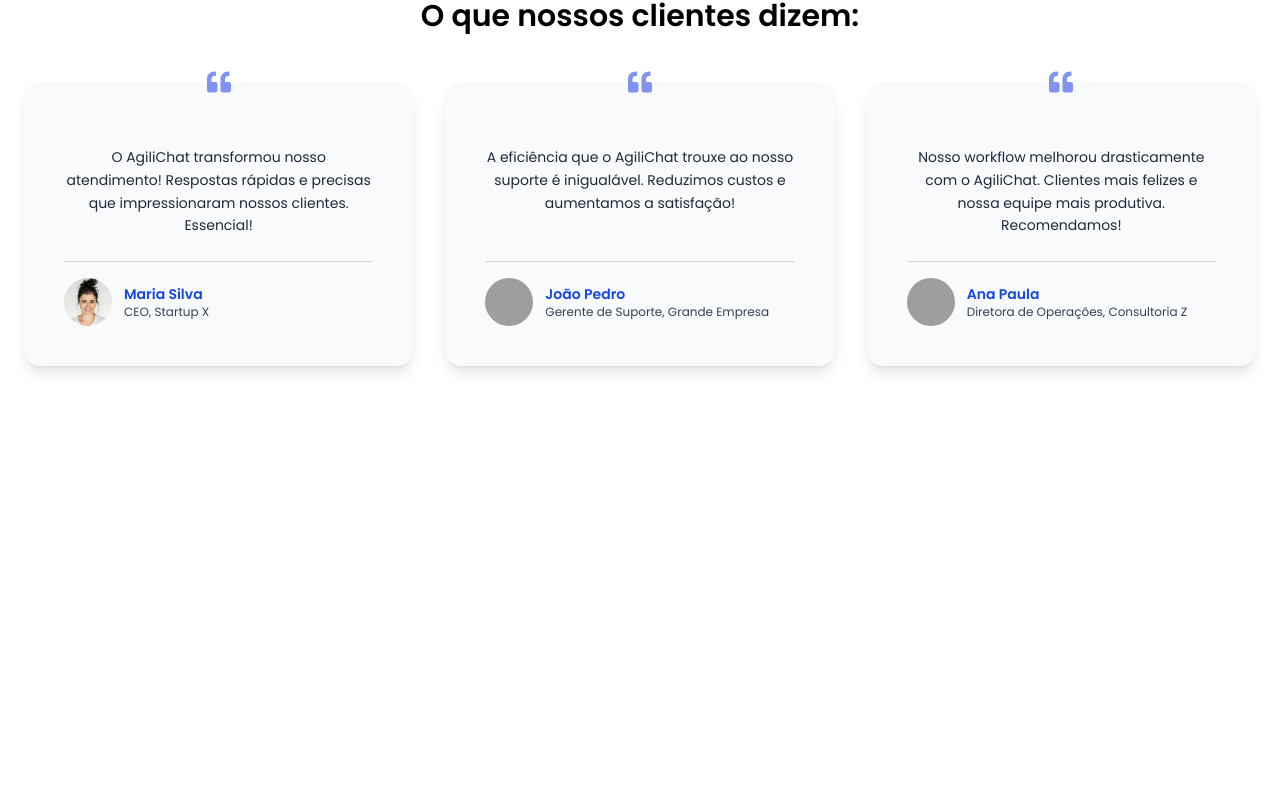
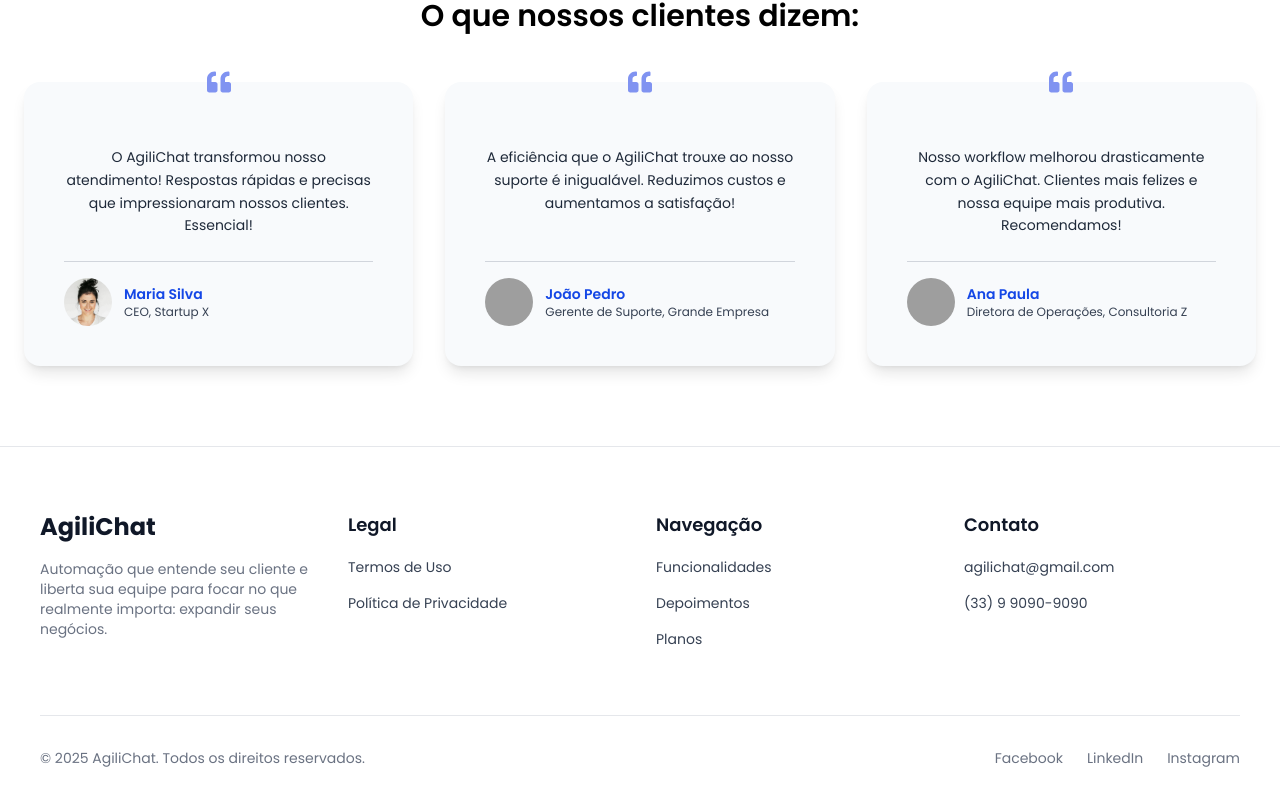
Before and after one commit to HadsonRamalho/teste-iagiliza-frontend, a Next.js app: page / in a window 1280 px wide. Shown: the part 1398-2204 px from the top of the page. Before the commit the page ends 1844 px from the top, so only its background shows below. Built offline with nearby package versions, Linux system fonts and the light colour scheme; grey boxes are pictures that could not be loaded.

Commit message:
feat(footer): create and add styles

```diff
--- a/src/Components/FeaturesSection/FeaturesSection.tsx
+++ b/src/Components/FeaturesSection/FeaturesSection.tsx
@@ -2,7 +2,7 @@
 
 export function Features () {
     return (
-        <section className="bg-[#F8FAFC] py-16">
+        <section id="features" className="bg-[#F8FAFC] py-16">
 
             <div className="container mx-auto px-6 text-center">
                 <h2 className="text-3xl md:text-4xl font-bold text-gray-900 mb-14">Tudo que você precisa, e mais!</h2>
--- a/src/Components/Footer/Footer.tsx
+++ b/src/Components/Footer/Footer.tsx
@@ -0,0 +1,125 @@
+import Link from 'next/link';
+
+export default function Footer() {
+  return (
+    <footer className="bg-white text-gray-700 border-t border-gray-200">
+      <div className="max-w-7xl mx-auto px-6 py-16 sm:px-8 lg:px-10">
+        <div className="grid grid-cols-1 gap-10 md:grid-cols-4 md:gap-8">
+          <div>
+            <h2 className="text-2xl font-bold text-gray-900">AgiliChat</h2>
+            <p className="mt-4 text-sm text-gray-500">
+              Automação que entende seu cliente e liberta sua equipe para focar
+              no que realmente importa: expandir seus negócios.
+            </p>
+          </div>
+
+          <div>
+            <h3 className="text-lg font-semibold text-gray-900">Legal</h3>
+            <ul className="mt-4 space-y-3">
+              <li>
+                <Link
+                  href="/termos-de-uso"
+                  className="text-sm text-gray-700 hover:text-[#B388EB] transition-colors"
+                >
+                  Termos de Uso
+                </Link>
+              </li>
+              <li>
+                <Link
+                  href="/politica-de-privacidade"
+                  className="text-sm text-gray-700 hover:text-[#B388EB] transition-colors"
+                >
+                  Política de Privacidade
+                </Link>
+              </li>
+            </ul>
+          </div>
+
+          <div>
+            <h3 className="text-lg font-semibold text-gray-900">Navegação</h3>
+            <ul className="mt-4 space-y-3">
+              <li>
+                <Link
+                  href="#features"
+                  className="text-sm text-gray-700 hover:text-[#B388EB] transition-colors"
+                >
+                  Funcionalidades
+                </Link>
+              </li>
+              <li>
+                <Link
+                  href="#testimonials"
+                  className="text-sm text-gray-700 hover:text-[#B388EB] transition-colors"
+                >
+                  Depoimentos
+                </Link>
+              </li>
+              <li>
+                <Link
+                  href="#pricings"
+                  className="text-sm text-gray-700 hover:text-[#B388EB] transition-colors"
+                >
+                  Planos
+                </Link>
+              </li>
+            </ul>
+          </div>
+
+          <div>
+            <h3 className="text-lg font-semibold text-gray-900">Contato</h3>
+            <ul className="mt-4 space-y-3">
+              <li>
+                <a
+                  href="mailto:agilichat@gmail.com"
+                  className="text-sm text-gray-700 hover:text-[#B388EB] transition-colors"
+                >
+                  agilichat@gmail.com
+                </a>
+              </li>
+              <li>
+                <a
+                  href="tel:+5533990909090"
+                  className="text-sm text-gray-700 hover:text-[#B388EB] transition-colors"
+                >
+                  (33) 9 9090-9090
+                </a>
+              </li>
+            </ul>
+          </div>
+        </div>
+
+        <div className="mt-16 border-t border-gray-200 pt-8 flex flex-col items-center justify-between md:flex-row">
+          <p className="text-sm text-gray-500 order-2 md:order-1 mt-4 md:mt-0">
+            © 2025 AgiliChat. Todos os direitos reservados.
+          </p>
+          <div className="flex space-x-6 order-1 md:order-2">
+            <a
+              href="#"
+              target="_blank"
+              rel="noopener noreferrer"
+              className="text-sm text-gray-500 hover:text-[#B388EB] transition-colors"
+            >
+              Facebook
+            </a>
+            <a
+              href="#"
+              target="_blank"
+              rel="noopener noreferrer"
+              className="text-sm text-gray-500 hover:text-[#B388EB] transition-colors"
+            >
+              LinkedIn
+            </a>
+            <a
+              href="#"
+              target="_blank"
+              rel="noopener noreferrer"
+              className="text-sm text-gray-500 hover:text-[#B388EB] transition-colors"
+            >
+              Instagram
+            </a>
+          </div>
+        </div>
+      </div>
+    </footer>
+  );
+}
--- a/src/Components/TestimonialsSection/TestimonialsSection.tsx
+++ b/src/Components/TestimonialsSection/TestimonialsSection.tsx
@@ -24,11 +24,12 @@
   ];
 
   return (
-    <section className="bg-white py-20">
+    <section id="testimonials" className="bg-white py-20">
       <div className="max-w-7xl mx-auto px-6 text-center">
         <h2 className="text-2xl md:text-3xl font-semibold mb-12">
           O que nossos clientes dizem:
         </h2>
+
 
         <div className="grid grid-cols-1 lg:grid-cols-3 gap-8">
           {testimonials.map((t, i) => (
--- a/src/app/globals.css
+++ b/src/app/globals.css
@@ -1,4 +1,6 @@
 @import "tailwindcss";
-@import "tw-animate-css";
 
-@custom-variant dark (&:is(.dark *));
+
+html {
+  scroll-behavior: smooth;
+}
--- a/src/app/page.tsx
+++ b/src/app/page.tsx
@@ -1,15 +1,18 @@
 import HeroSection from "@/Components/HeroSection/HeroSection";
 import { Features } from "@/Components/FeaturesSection/FeaturesSection";
 import TestimonialsSection from "@/Components/TestimonialsSection/TestimonialsSection";
+import Footer from "@/Components/Footer/Footer";
 
 
 export default function Home() {
   return (
     <div>
       <main>
-        <HeroSection/>
-        <Features/>
-        <TestimonialsSection/>
+        <HeroSection />
+        <Features />
+        <TestimonialsSection />
+
+        <Footer />
       </main>
     </div>
   )
```
